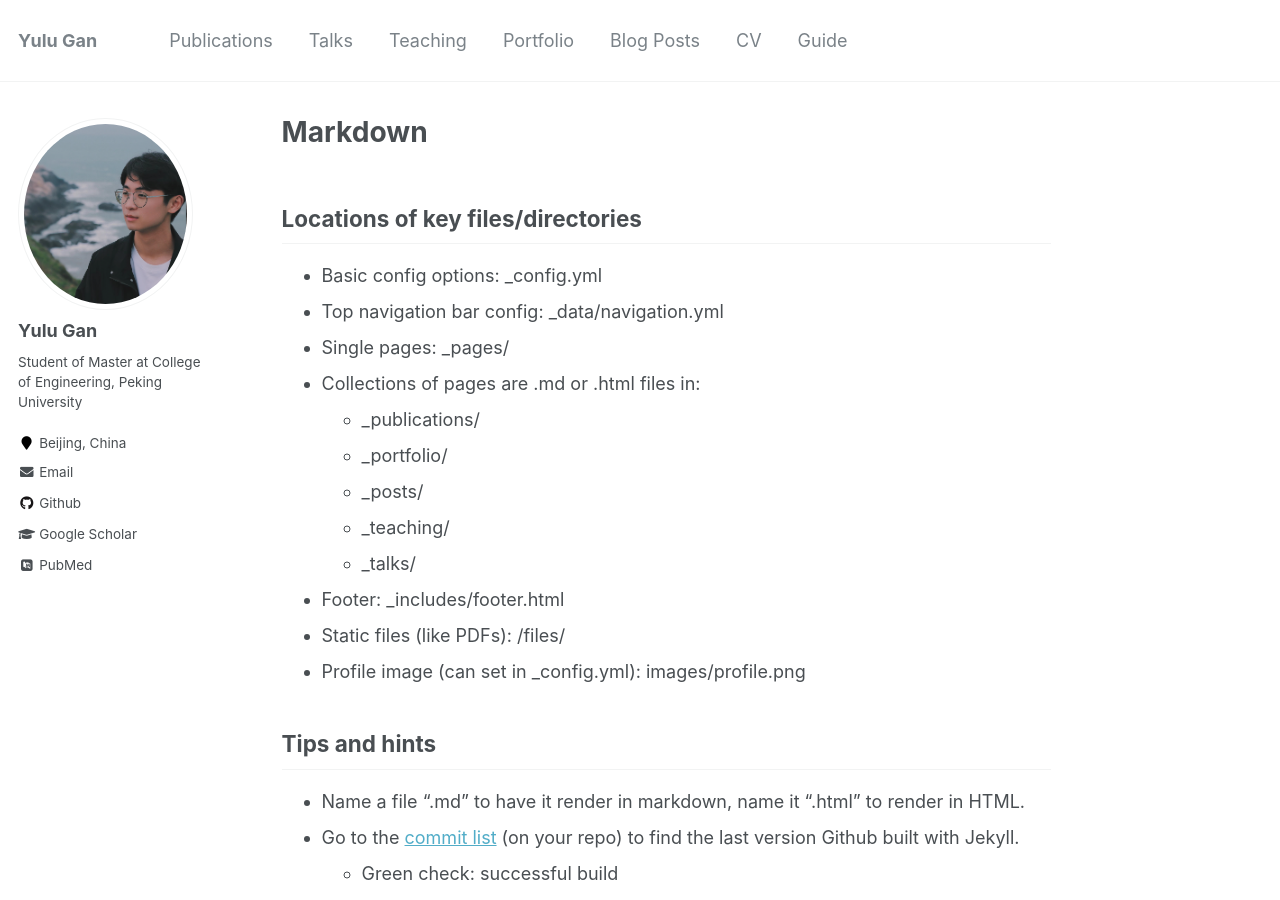
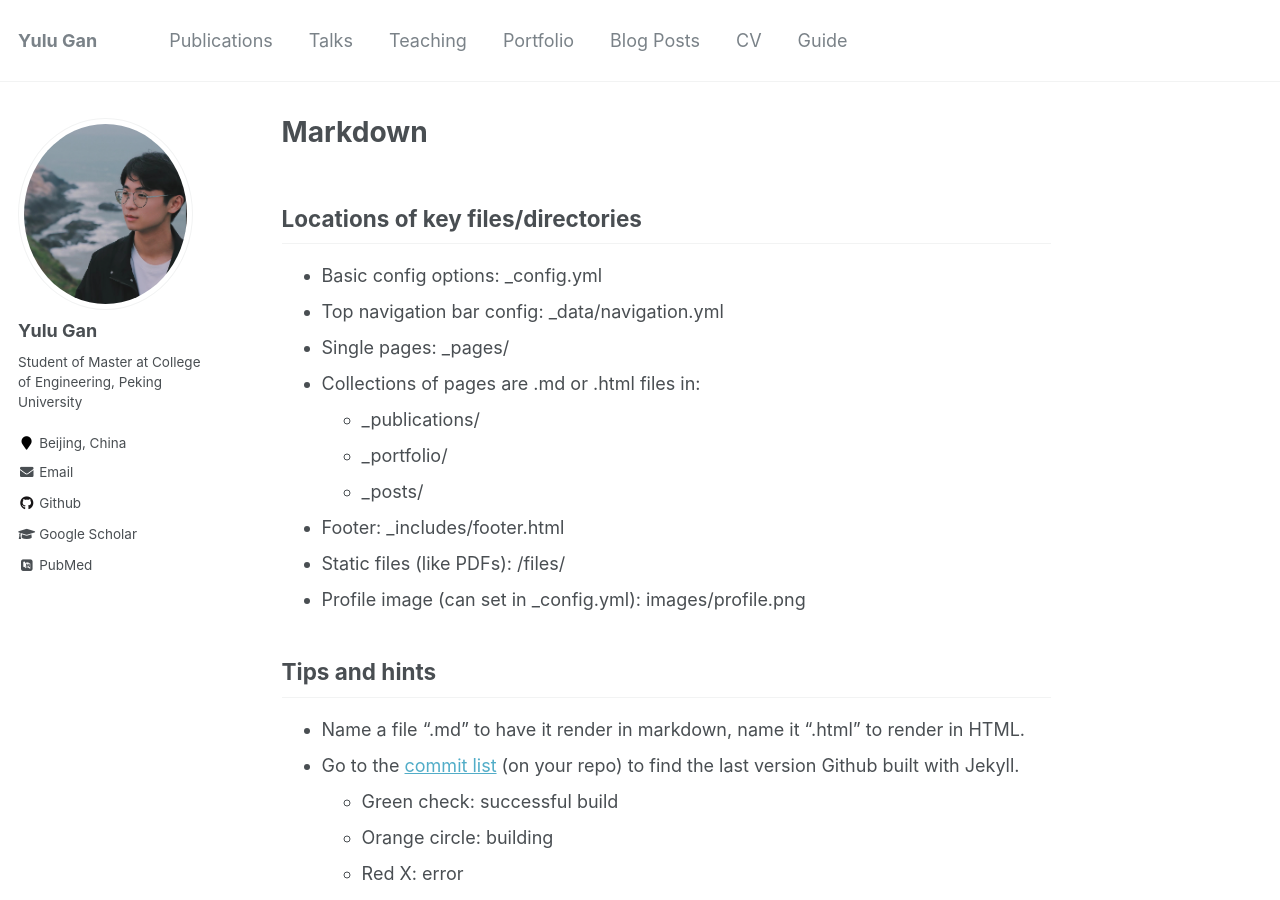
Before and after one commit to Yulu-gan/ganyulu.github.io, a Jekyll site: the page built from _pages/markdown.md, in a window 1280 px wide and 900 px high. Built offline with Jekyll 4.4.1, drawn with Linux system fonts in a browser that asks for light colours; some web fonts are replaced.

Commit message:
Update markdown.md

```diff
--- a/_pages/markdown.md
+++ b/_pages/markdown.md
@@ -16,8 +16,6 @@ redirect_from:
   * _publications/
   * _portfolio/
   * _posts/
-  * _teaching/
-  * _talks/
 * Footer: _includes/footer.html
 * Static files (like PDFs): /files/
 * Profile image (can set in _config.yml): images/profile.png
```
